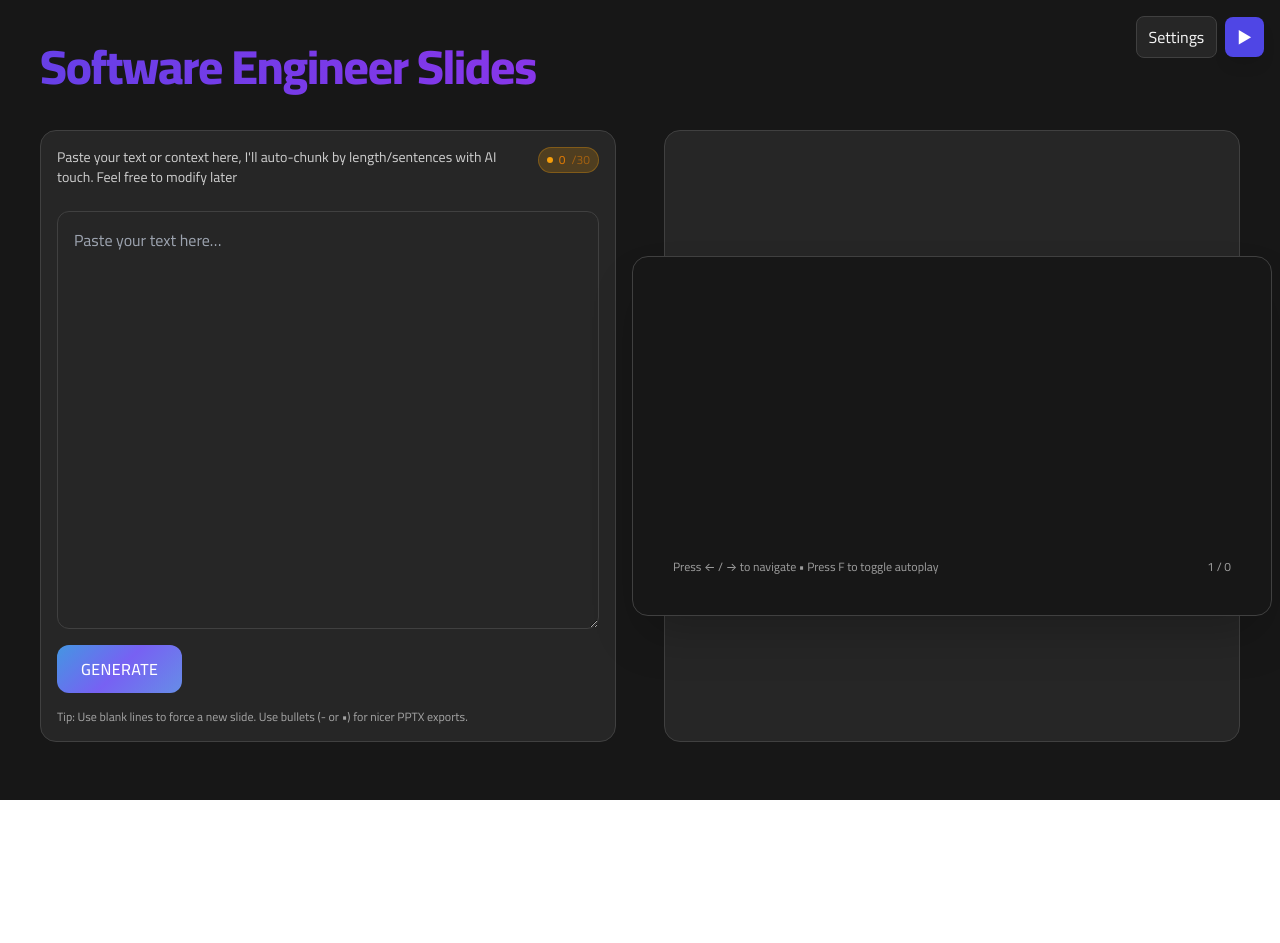
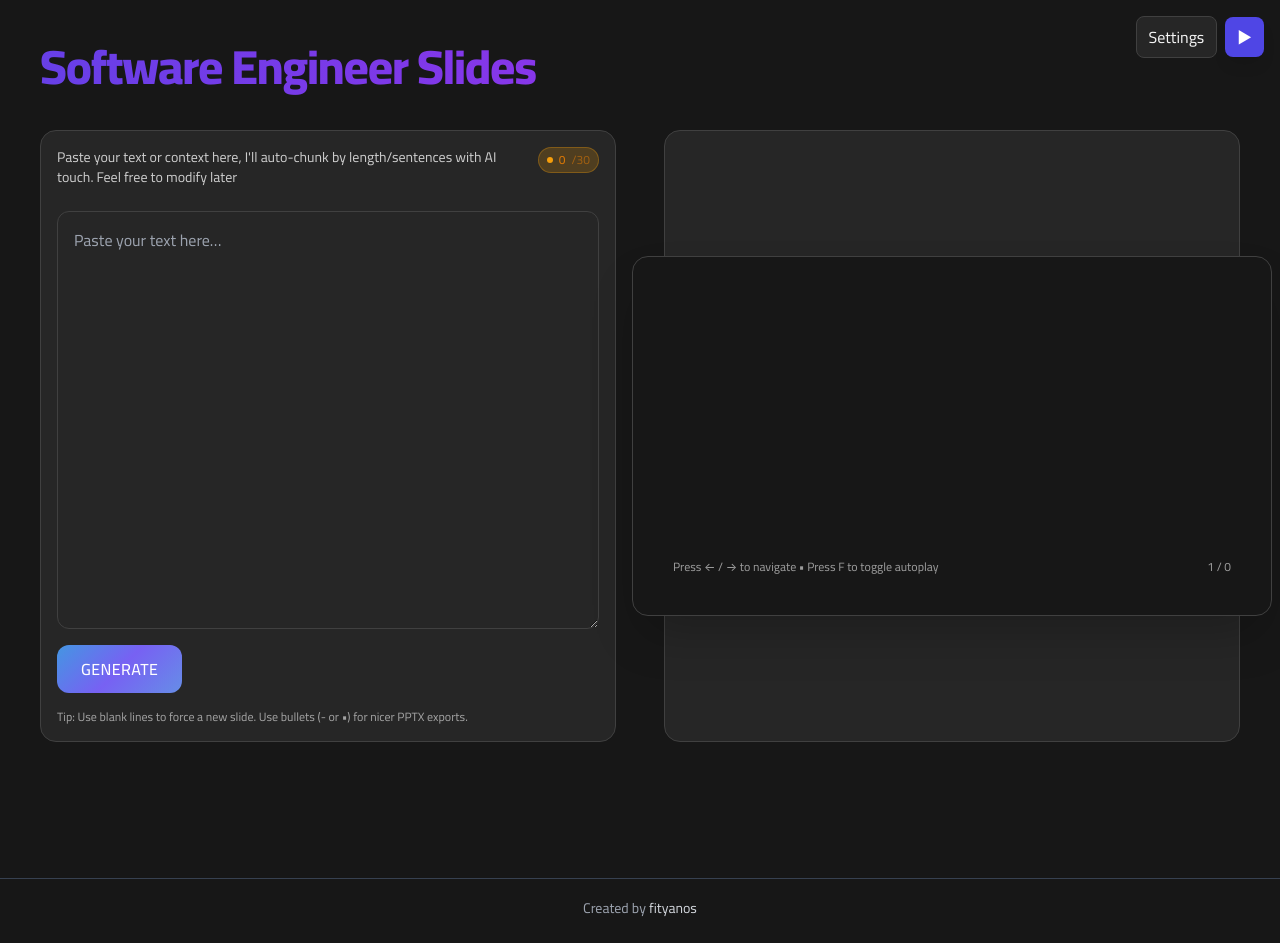
Before and after one commit to fityanos/software-engineer-slides, a React (Vite) app: page / in a window 1280 px wide. Before the commit the page ends 800 px from the top, so only its background shows below. Built offline with nearby package versions, Linux system fonts and the light colour scheme; the HTML template or start-up script is replaced by a standard one.

Commit message:
update prompt and cleanup two

```diff
--- a/src/App.jsx
+++ b/src/App.jsx
@@ -396,15 +396,19 @@ export default function AnimatedSlidesFromText() {
                       headers: { 'Content-Type': 'application/json' },
                       body: JSON.stringify({ raw, tone: aiTone, length: aiLength, model: aiModel })
                     });
-                    const data = await res.json();
+
                     if (res.status === 429) {
                       // Rate limit exceeded - show donation popup
                       setRateLimitedText(raw); // Store the original text
                       setShowDonationModal(true);
                       // Don't generate fallback slides yet - wait for user to click "Continue with Original Text"
-                    } else {
+                    } else if (res.ok) {
+                      const data = await res.json();
                       const out = data?.content?.trim();
                       if (out) setRaw(out);
+                    } else {
+                      // Handle other error statuses
+                      console.error("API error:", res.status, res.statusText);
                     }
                   } catch (err) {
                     console.error("AI generation failed:", err);
@@ -680,21 +684,6 @@ export default function AnimatedSlidesFromText() {
               <p className="text-sm opacity-80 mb-6">
                 To maintain the service we are limiting the usage. You can come back tomorrow.
               </p>
-
-              <div className="space-y-3">
-                <a
-                  href="https://github.com/sponsors/fityanos"
-                  target="_blank"
-                  rel="noopener noreferrer"
-                  className="block w-full bg-gray-800 hover:bg-gray-900 text-white font-medium py-3 px-4 rounded-lg transition-colors"
-                >
-                  💖 $5 GitHub Sponsoring
-                </a>
-              </div>
-
-              <p className="text-xs opacity-60 mt-4">
-                Your support helps keep this service free for everyone!
-              </p>
             </div>
           </div>
         </div>
@@ -741,6 +730,24 @@ export default function AnimatedSlidesFromText() {
         </div>
       )}
 
+      {/* Footer */}
+      <div className="mt-16 pt-8 pb-6">
+        <hr className={`border-t ${theme === 'dark' ? 'border-gray-700' : 'border-gray-200'} mb-6`} />
+        <div className="text-center -mt-2">
+          <span className="text-sm text-gray-400 font-['Cairo']">
+            Created by{' '}
+            <a
+              href="https://fityanos.github.io/anasfitiani/"
+              target="_blank"
+              rel="noopener noreferrer"
+              className="text-gray-300 hover:text-gray-200 transition-colors"
+            >
+              fityanos
+            </a>
+          </span>
+        </div>
+      </div>
+
     </div>
   );
 }
```
Also changed, not shown: 1 other file (tests, documents, lock files or other folders).
